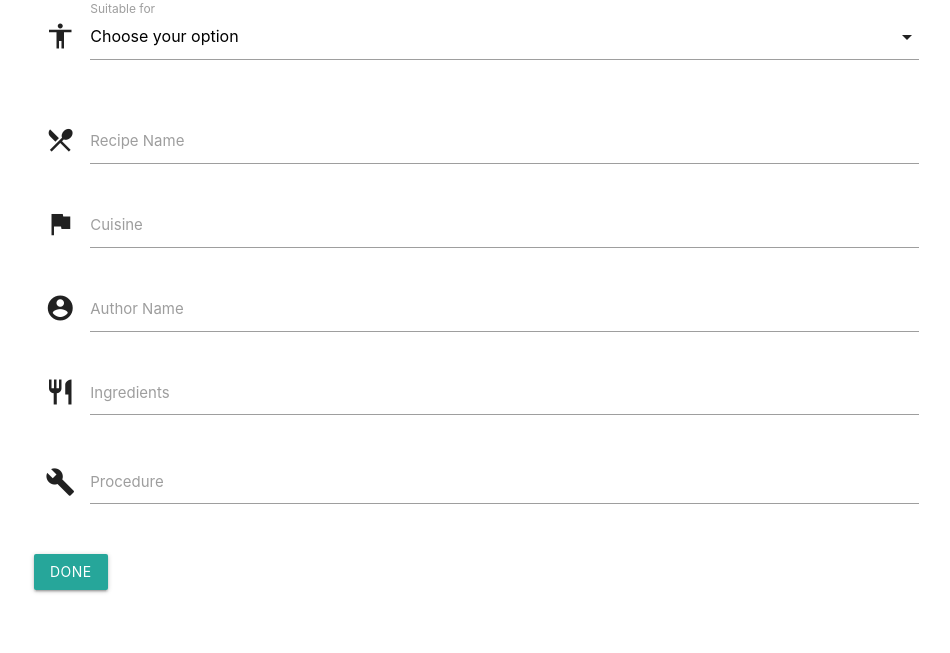
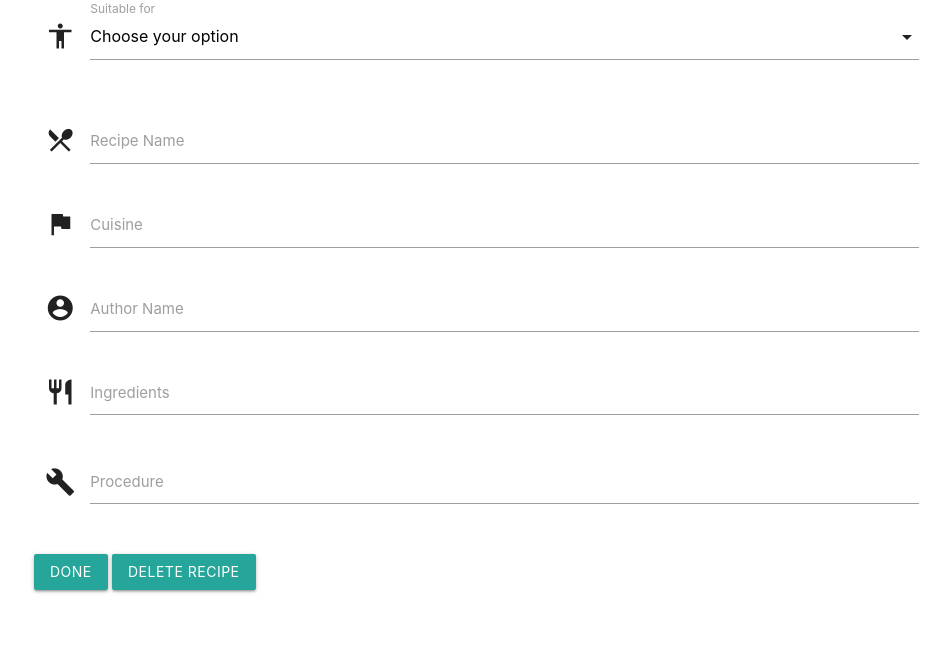
Before and after one commit to jeffoneilldev/dcd-milestone-project-recipes, a Flask app: template templates/editrecipe.html in a window 1280 px wide. Shown: the part 117-770 px from the top of the page, without its empty margins (158-1108 px from the left). Run offline with Flask 2, Linux system fonts and the light colour scheme; the template is opened without the code that fills it, so the values that code supplies are empty; some libraries are stand-ins or nearby versions.

Commit message:
added delete button to recipes

```diff
--- a/app.py
+++ b/app.py
@@ -19,8 +19,8 @@ def add_recipe():
     return render_template("addrecipe.html",
     search_recipes=mongo.db.search_recipes.find())
 
-@app.route('/update_recipe', methods=['POST'])
-def update_recipe():
+@app.route('/insert_recipe', methods=['POST'])
+def insert_recipe():
     recipe = mongo.db.recipe
     recipe.insert_one(request.form.to_dict())
     return redirect(url_for('get_recipe'))
@@ -32,6 +32,24 @@ def edit_recipe(recipe_id):
     return render_template('editrecipe.html', recipe = the_recipe,
                            search_recipes = all_searches)
 
+@app.route('/update_recipe/<recipe_id>', methods=["POST"])
+def update_recipe(recipe_id):
+    recipe = mongo.db.recipe
+    recipe.update( {'_id': ObjectId(recipe_id)},
+    {
+        'recipe_name':request.form.get('recipe_name'),
+        'cuisine':request.form.get('cuisine'),
+        'author': request.form.get('author'),
+        'suitable_for': request.form.get('suitable_for'),
+        'ingredients':request.form.get('ingredients'),
+        'procedure':request.form.get('procedure')
+    })
+    return redirect(url_for('get_recipe'))
+
+@app.route('/delete_recipe/<recipe_id>')
+def delete_recipe(recipe_id):
+    mongo.db.recipe.remove({'_id': ObjectId(recipe_id)})
+    return redirect(url_for('get_recipe'))
 
 
 if __name__ == '__main__':
--- a/static/css/style.css
+++ b/static/css/style.css
@@ -1,7 +1,14 @@
 
 .btn_small {
     height: 24px;
-    width: 60px;
+    width: 120px;
+    line-height: 24px;
+    margin: 5px 5px;
+}
+
+.del_btn_small {
+    height: 24px;
+    width: 120px;
     line-height: 24px;
     margin: 5px 5px;
 
--- a/templates/addrecipe.html
+++ b/templates/addrecipe.html
@@ -4,7 +4,7 @@
 
 <!--putting in a form for the user to enter their own recipe-->
 <div class="row">
-  <form action="{{ url_for('update_recipe') }}" method="POST" class="col s12">
+  <form action="{{ url_for('insert_recipe') }}" method="POST" class="col s12">
     <!--the first row asks the user to select either vegetarian or meat eater, these options come dynamically from mongo-->
     <div class="row">
       <div class="input-field col s12">
--- a/templates/editrecipe.html
+++ b/templates/editrecipe.html
@@ -56,9 +56,8 @@
 
         <!--done editing recipe button-->
         <div class="row">
-            <button class="btn waves-effect waves-light" type="submit" name="action">Done
-          <!--<i class="material-icons right">send</i>-->
-      </button>
+            <button class="btn waves-effect waves-light" type="submit" name="action">Done</button>
+            <button class="btn waves-effect waves-light" type="submit" name="action">Delete Recipe</button>
         </div>
     </form>
 </div>
```
Also changed, not shown: templates/recipe.html (+4 -3 lines).
